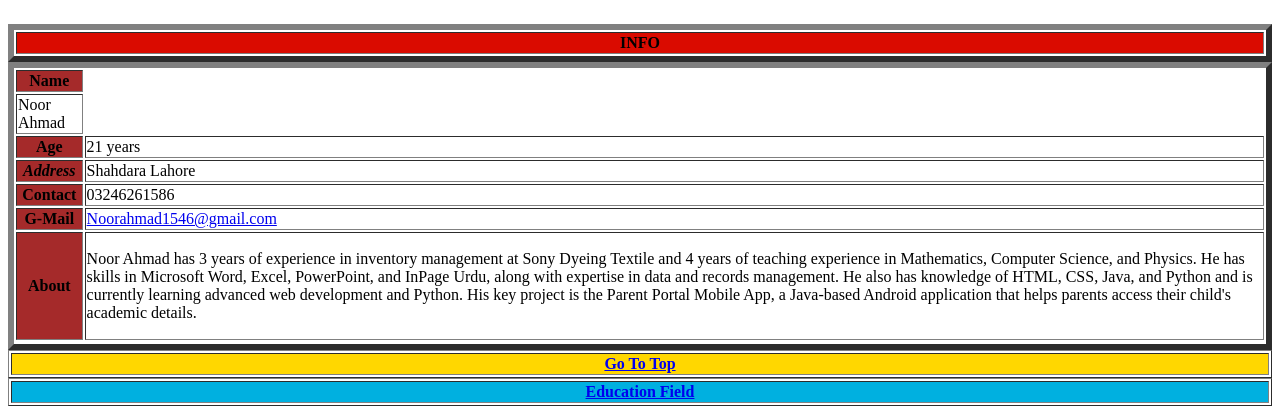
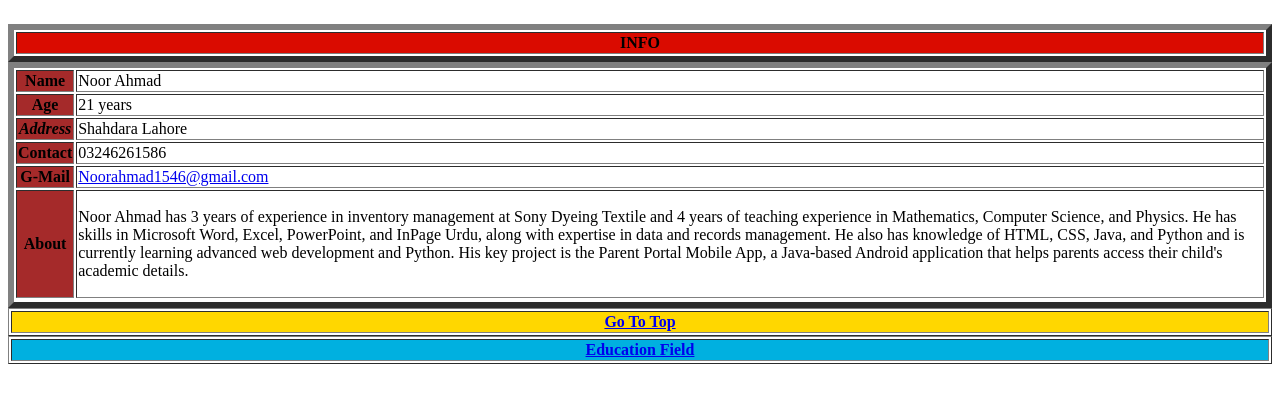
Before and after one commit to Noor-coder2004/CV, a plain HTML site: page index.html in a window 1280 px wide. Shown: the part 522-936 px from the top of the page. After the commit the page ends 894 px from the top, so only its background shows below. Drawn offline with Linux system fonts and the light colour scheme.

Commit message:
Update index.html

```diff
--- a/index.html
+++ b/index.html
@@ -33,8 +33,9 @@
     </tr>
     </table>
 <table border="6">
-<th bgcolor="Brown">Name</th>
-<tr><td>Noor Ahmad</td>
+<tr>
+    <th bgcolor="Brown">Name</th>
+<td>Noor Ahmad</td>
 </tr>
 <tr>
     <th bgcolor="Brown">Age</th>
```
